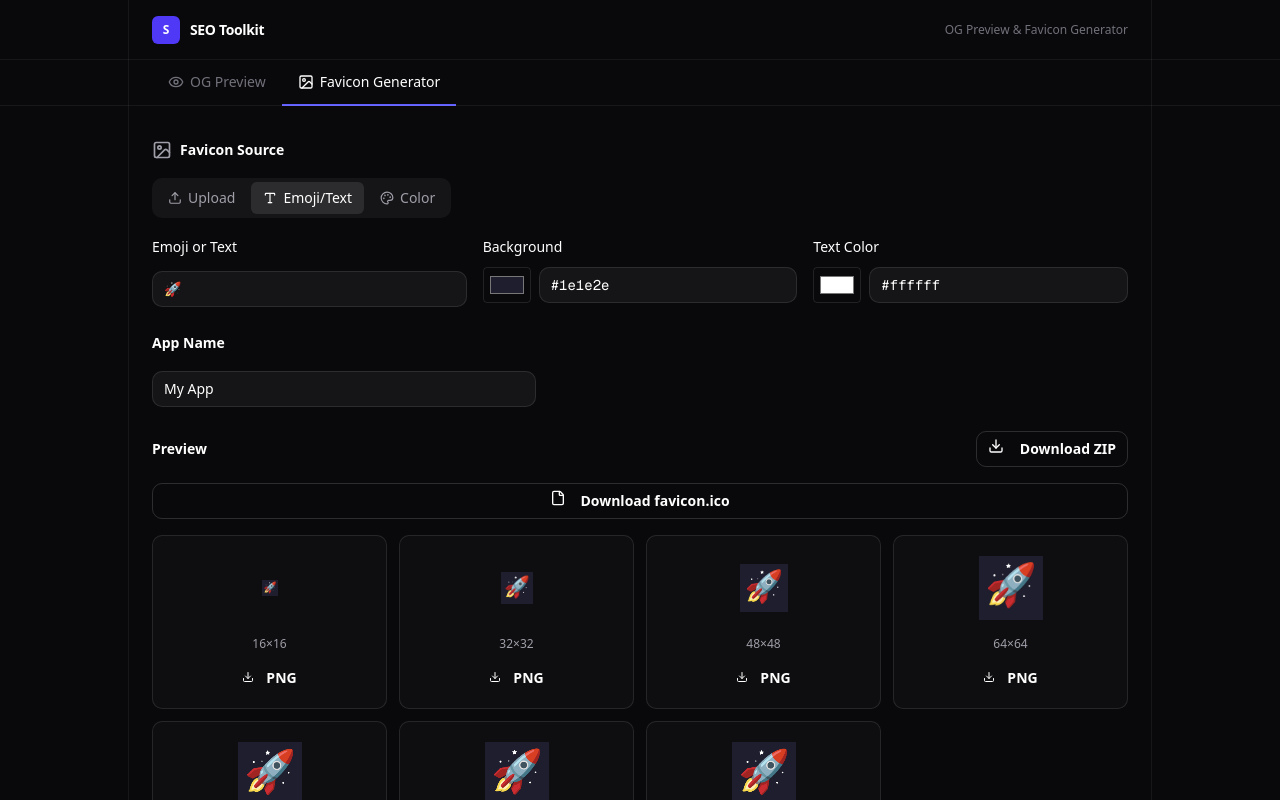
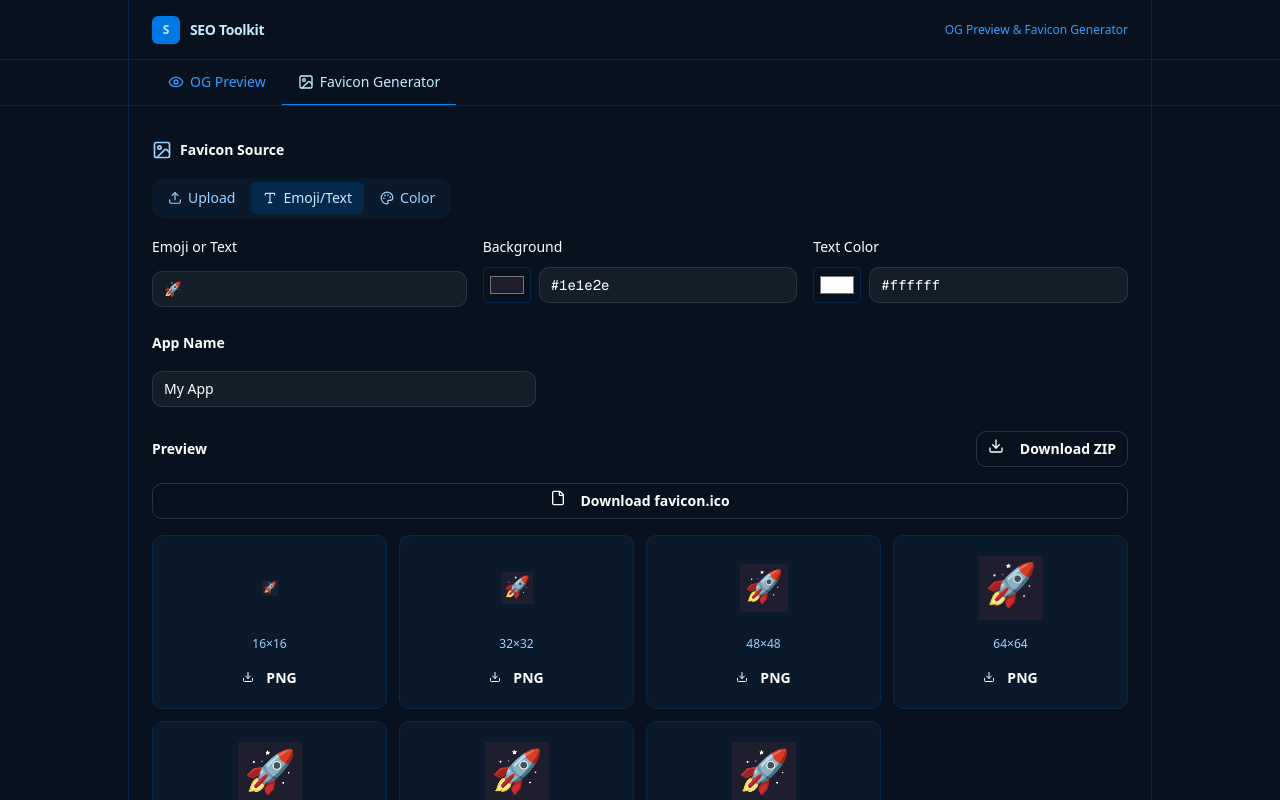
Before and after one commit to SchroederNathan/seo-toolkit, a Next.js app: page / in a window 1280 px wide. Both pictures are taken after a click on the tab "Favicon Generator". Shown: the top 800 px of the page. Built offline with nearby package versions, Linux system fonts and the light colour scheme.

Commit message:
feat: apply oklch blue palette across all components

```diff
--- a/app/globals.css
+++ b/app/globals.css
@@ -1,15 +1,43 @@
 @import "tailwindcss";
 
 @custom-variant dark (&:is(.dark *));
+
+:root {
+  --color-1: oklch(0.181 0.028 252);
+  --color-2: oklch(0.212 0.039 252);
+  --color-3: oklch(0.277 0.077 252);
+  --color-4: oklch(0.328 0.107 252);
+  --color-5: oklch(0.374 0.131 252);
+  --color-6: oklch(0.425 0.152 252);
+  --color-7: oklch(0.493 0.172 252);
+  --color-8: oklch(0.579 0.191 252);
+  --color-9: oklch(0.629 0.187 252);
+  --color-10: oklch(0.682 0.176 252);
+  --color-11: oklch(0.849 0.107 252);
+  --color-12: oklch(0.921 0.063 252);
+}
 
 @theme inline {
   --font-sans: var(--font-geist-sans);
   --font-mono: var(--font-geist-mono);
   --radius-lg: 0.625rem;
+  --color-brand-1: var(--color-1);
+  --color-brand-2: var(--color-2);
+  --color-brand-3: var(--color-3);
+  --color-brand-4: var(--color-4);
+  --color-brand-5: var(--color-5);
+  --color-brand-6: var(--color-6);
+  --color-brand-7: var(--color-7);
+  --color-brand-8: var(--color-8);
+  --color-brand-9: var(--color-9);
+  --color-brand-10: var(--color-10);
+  --color-brand-11: var(--color-11);
+  --color-brand-12: var(--color-12);
 }
 
 @layer base {
   body {
-    @apply bg-zinc-950 text-white;
+    background-color: var(--color-1);
+    color: var(--color-12);
   }
 }
--- a/app/page.tsx
+++ b/app/page.tsx
@@ -16,11 +16,11 @@ function GridLines() {
   return (
     <>
       <div
-        className="pointer-events-none absolute left-0 top-0 w-0 border-l border-white/[0.06]"
+        className="pointer-events-none absolute left-0 top-0 w-0 border-l border-brand-3"
         style={{ height: 4000, marginTop: -2000 }}
       />
       <div
-        className="pointer-events-none absolute right-0 top-0 w-0 border-l border-white/[0.06]"
+        className="pointer-events-none absolute right-0 top-0 w-0 border-l border-brand-3"
         style={{ height: 4000, marginTop: -2000 }}
       />
     </>
@@ -31,7 +31,7 @@ function GridLines() {
 function HLine({ className }: { className?: string }) {
   return (
     <div
-      className={clsx("pointer-events-none absolute left-0 h-0 border-t border-white/[0.06]", className)}
+      className={clsx("pointer-events-none absolute left-0 h-0 border-t border-brand-3", className)}
       style={{ width: 4000, marginLeft: -2000 }}
     />
   );
@@ -47,14 +47,14 @@ export default function Home() {
         <header className="relative py-4">
           <div className="flex items-center justify-between">
             <div className="flex items-center gap-2.5">
-              <div className="flex h-7 w-7 items-center justify-center rounded-md bg-indigo-600 text-xs font-bold">
+              <div className="flex h-7 w-7 items-center justify-center rounded-md bg-brand-8 text-xs font-bold">
                 S
               </div>
-              <span className="text-sm font-semibold tracking-tight text-white">
+              <span className="text-sm font-semibold tracking-tight text-brand-12">
                 SEO Toolkit
               </span>
             </div>
-            <span className="text-xs text-zinc-500">
+            <span className="text-xs text-brand-10">
               OG Preview & Favicon Generator
             </span>
           </div>
@@ -71,8 +71,8 @@ export default function Home() {
                   key={tab.name}
                   className={clsx(
                     "flex items-center gap-1.5 border-b-2 px-4 py-3 text-sm font-medium outline-none transition",
-                    "border-transparent text-zinc-500 hover:text-zinc-300",
-                    "data-selected:border-indigo-500 data-selected:text-white"
+                    "border-transparent text-brand-10 hover:text-brand-11",
+                    "data-selected:border-brand-9 data-selected:text-brand-12"
                   )}
                 >
                   <tab.icon className="h-4 w-4" />
--- a/components/favicon-gen.tsx
+++ b/components/favicon-gen.tsx
@@ -116,19 +116,19 @@ export function FaviconGen() {
     <div className="space-y-6">
       <section className="p-0">
         <div className="mb-4 flex items-center gap-2">
-          <ImageIcon className="h-5 w-5 text-zinc-400" />
+          <ImageIcon className="h-5 w-5 text-brand-11" />
           <Subheading level={2}>Favicon Source</Subheading>
         </div>
 
         <TabGroup selectedIndex={modeIndex} onChange={handleModeChange}>
-          <TabList className="flex gap-1 rounded-lg bg-white/5 p-1 w-fit">
+          <TabList className="flex gap-1 rounded-lg bg-brand-2 p-1 w-fit">
             {modeTabs.map((tab) => (
               <Tab
                 key={tab.name}
                 className={clsx(
                   "flex items-center gap-1.5 rounded-md px-3 py-1.5 text-sm font-medium outline-none transition",
-                  "text-zinc-400 hover:text-white",
-                  "data-selected:bg-white/10 data-selected:text-white"
+                  "text-brand-11 hover:text-brand-12",
+                  "data-selected:bg-brand-3 data-selected:text-brand-12"
                 )}
               >
                 <tab.icon className="h-3.5 w-3.5" />
@@ -146,7 +146,7 @@ export function FaviconGen() {
                   type="file"
                   accept="image/*"
                   onChange={handleFileChange}
-                  className="mt-2 block w-full text-sm text-zinc-400 file:mr-4 file:rounded-lg file:border-0 file:bg-white/10 file:px-4 file:py-2 file:text-sm file:font-medium file:text-white hover:file:bg-white/20"
+                  className="mt-2 block w-full text-sm text-brand-11 file:mr-4 file:rounded-lg file:border-0 file:bg-brand-3 file:px-4 file:py-2 file:text-sm file:font-medium file:text-brand-12 hover:file:bg-white/20"
                 />
               </Field>
               {imageUrl && (
@@ -155,7 +155,7 @@ export function FaviconGen() {
                   <img
                     src={imageUrl}
                     alt="Preview"
-                    className="h-16 w-16 rounded-lg border border-white/10 object-cover"
+                    className="h-16 w-16 rounded-lg border border-brand-3 object-cover"
                   />
                   <Button
                     onClick={handleGenerateFromImage}
@@ -189,7 +189,7 @@ export function FaviconGen() {
                       type="color"
                       value={emojiBg}
                       onChange={(e) => setEmojiBg(e.target.value)}
-                      className="h-9 w-12 cursor-pointer rounded border border-white/10 bg-transparent p-1"
+                      className="h-9 w-12 cursor-pointer rounded border border-brand-3 bg-transparent p-1"
                     />
                     <div className="flex-1">
                       <Input
@@ -207,7 +207,7 @@ export function FaviconGen() {
                       type="color"
                       value={emojiFg}
                       onChange={(e) => setEmojiFg(e.target.value)}
-                      className="h-9 w-12 cursor-pointer rounded border border-white/10 bg-transparent p-1"
+                      className="h-9 w-12 cursor-pointer rounded border border-brand-3 bg-transparent p-1"
                     />
                     <div className="flex-1">
                       <Input
@@ -229,7 +229,7 @@ export function FaviconGen() {
                     type="color"
                     value={solidColor}
                     onChange={(e) => setSolidColor(e.target.value)}
-                    className="h-9 w-12 cursor-pointer rounded border border-white/10 bg-transparent p-1"
+                    className="h-9 w-12 cursor-pointer rounded border border-brand-3 bg-transparent p-1"
                   />
                   <div className="max-w-[200px]">
                     <Input
@@ -258,7 +258,7 @@ export function FaviconGen() {
 
       {generating && (
         <div className="flex items-center justify-center py-8">
-          <Loader2 className="h-8 w-8 animate-spin text-zinc-500" />
+          <Loader2 className="h-8 w-8 animate-spin text-brand-10" />
         </div>
       )}
 
--- a/components/favicon-preview.tsx
+++ b/components/favicon-preview.tsx
@@ -26,7 +26,7 @@ export function FaviconPreview({ favicons }: { favicons: FaviconSize[] }) {
       {favicons.map((favicon) => (
         <div
           key={favicon.size}
-          className="flex flex-col items-center gap-2 rounded-lg border border-white/10 bg-white/2.5 p-3"
+          className="flex flex-col items-center gap-2 rounded-lg border border-brand-3 bg-brand-2 p-3"
         >
           <div className="flex h-20 w-20 items-center justify-center">
             {/* eslint-disable-next-line @next/next/no-img-element */}
@@ -38,7 +38,7 @@ export function FaviconPreview({ favicons }: { favicons: FaviconSize[] }) {
               style={{ imageRendering: "pixelated" }}
             />
           </div>
-          <span className="text-xs text-zinc-400">
+          <span className="text-xs text-brand-11">
             {favicon.size}×{favicon.size}
           </span>
           <Button
--- a/components/meta-table.tsx
+++ b/components/meta-table.tsx
@@ -45,7 +45,7 @@ export function MetaTable({ data }: { data: OGData }) {
       <TableBody>
         {entries.map(([key, value]) => (
           <TableRow key={key}>
-            <TableCell className="font-mono text-xs text-zinc-400">
+            <TableCell className="font-mono text-xs text-brand-11">
               {key}
             </TableCell>
             <TableCell className="max-w-[300px] truncate">{value}</TableCell>
--- a/components/og-preview.tsx
+++ b/components/og-preview.tsx
@@ -73,7 +73,7 @@ export function OGPreview() {
       {/* URL Input Section */}
       <section className="p-0">
         <div className="mb-4 flex items-center gap-2">
-          <Globe className="h-5 w-5 text-zinc-400" />
+          <Globe className="h-5 w-5 text-brand-11" />
           <Subheading level={2}>Enter a URL to preview</Subheading>
         </div>
         <form onSubmit={handleSubmit} className="flex gap-2">
@@ -116,7 +116,7 @@ export function OGPreview() {
       {/* Loading */}
       {loading && (
         <div className="flex items-center justify-center py-12">
-          <Loader2 className="h-8 w-8 animate-spin text-zinc-500" />
+          <Loader2 className="h-8 w-8 animate-spin text-brand-10" />
         </div>
       )}
 
@@ -127,14 +127,14 @@ export function OGPreview() {
           <section className="p-0">
             <Subheading level={2} className="mb-4">Platform Previews</Subheading>
             <TabGroup>
-              <TabList className="flex gap-1 rounded-lg bg-white/5 p-1 w-fit">
+              <TabList className="flex gap-1 rounded-lg bg-brand-2 p-1 w-fit">
                 {platformTabs.map((name) => (
                   <Tab
                     key={name}
                     className={clsx(
                       "rounded-md px-3 py-1.5 text-sm font-medium outline-none transition",
-                      "text-zinc-400 hover:text-white",
-                      "data-selected:bg-white/10 data-selected:text-white"
+                      "text-brand-11 hover:text-brand-12",
+                      "data-selected:bg-brand-3 data-selected:text-brand-12"
                     )}
                   >
                     {name}
```
Also changed, not shown: components/code-snippets.tsx (+5 -5 lines).
